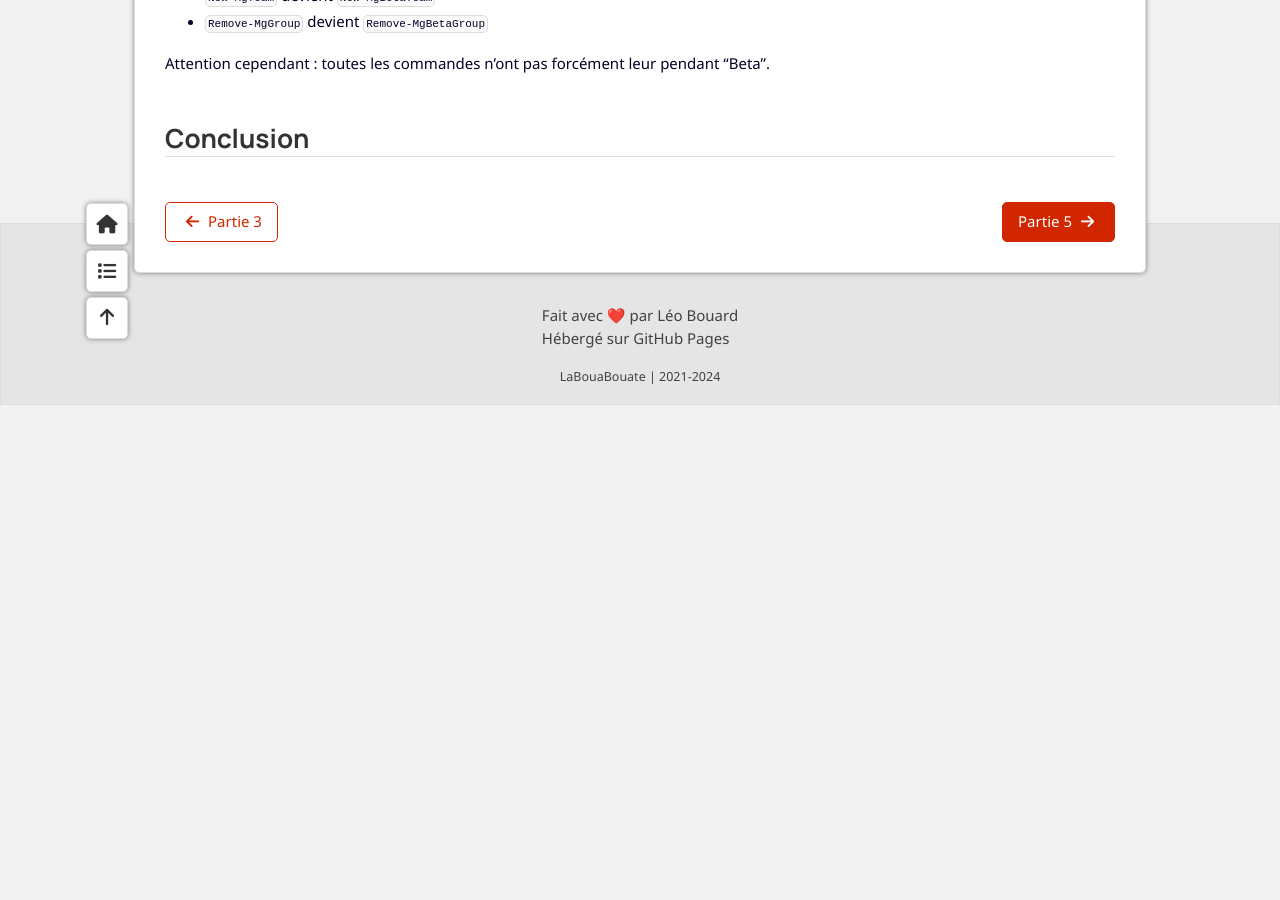
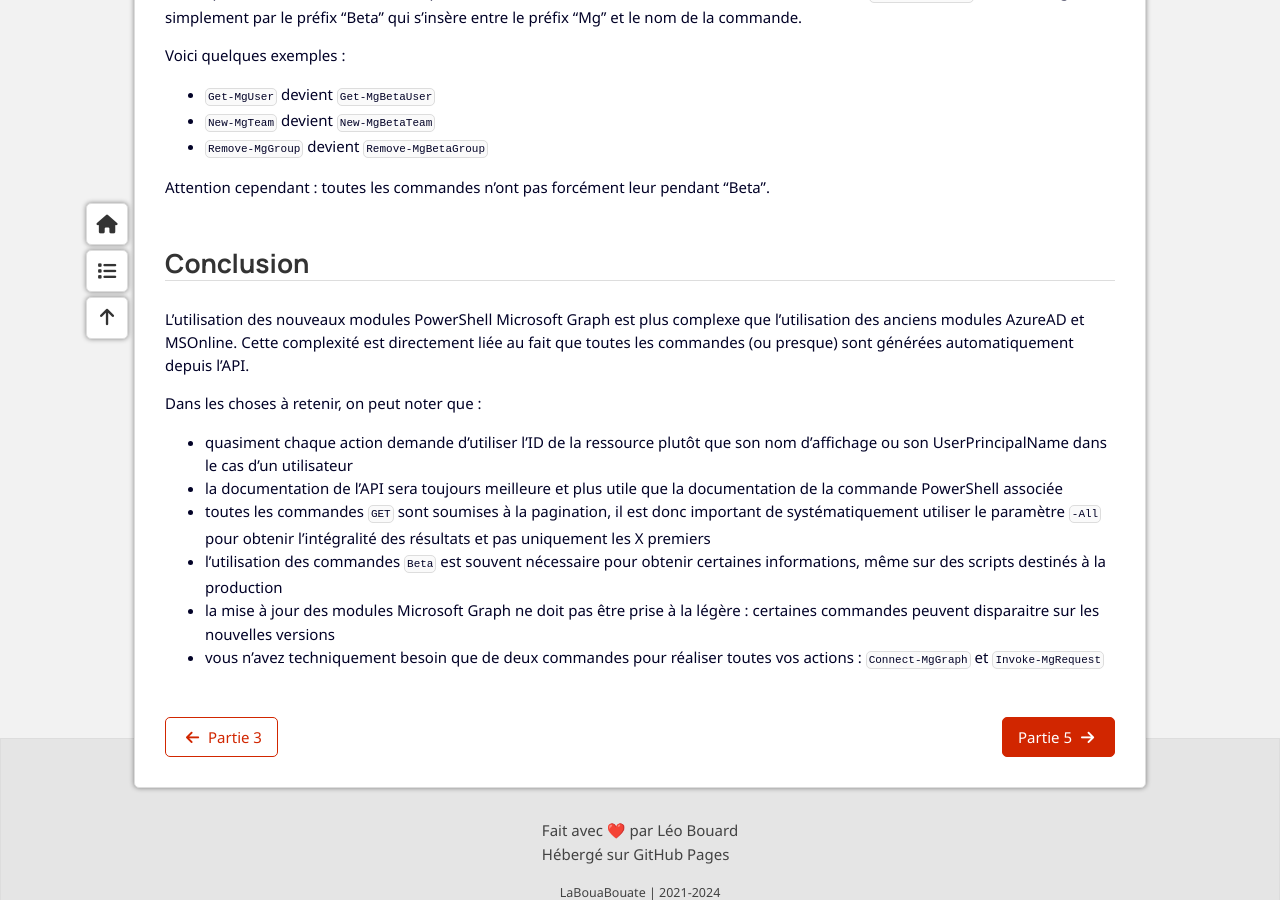
Before and after one commit to leobouard/leobouard.github.io, a Jekyll site: the page built from _posts/2023-09-17-cours-msgraph-004.md, in a window 1280 px wide and 900 px high, scrolled down 5961 px. Built offline with Jekyll 4.4.1, drawn with Linux system fonts in a browser that asks for light colours; nearby versions of some CDN libraries; some web fonts are replaced; before the commit the page ends 6366 px from its top, so only the background shows below that; some of the changed text lies outside the part shown.

Commit message:
Ajout des conclusions + nouveau contenu

````diff
--- a/_posts/2023-09-17-cours-msgraph-004.md
+++ b/_posts/2023-09-17-cours-msgraph-004.md
@@ -158,7 +158,13 @@ Si vous êtes encore tombé dans le piège, c'est que vous n'avez pas encore ass
 Connect-MgGraph -Scopes Group.ReadWrite.All
 ```
 
-En rappelant la commande précédente vous devriez alors pouvoir créer votre groupe.
+Vous pouvez consulter la liste des étendues autorisées ainsi que toutes les informations de connexion de votre session en cours avec la commande suivante :
+
+```powershell
+Get-MgContext
+```
+
+En rappelant la commande précédente `New-MgGroup` vous devriez alors pouvoir créer votre groupe.
 
 ### Ajouter un membre
 
@@ -233,3 +239,14 @@ Voici quelques exemples :
 Attention cependant : toutes les commandes n'ont pas forcément leur pendant "Beta".
 
 ## Conclusion
+
+L'utilisation des nouveaux modules PowerShell Microsoft Graph est plus complexe que l'utilisation des anciens modules AzureAD et MSOnline. Cette complexité est directement liée au fait que toutes les commandes (ou presque) sont générées automatiquement depuis l'API.
+
+Dans les choses à retenir, on peut noter que :
+
+- quasiment chaque action demande d'utiliser l'ID de la ressource plutôt que son nom d'affichage ou son UserPrincipalName dans le cas d'un utilisateur
+- la documentation de l'API sera toujours meilleure et plus utile que la documentation de la commande PowerShell associée
+- toutes les commandes `GET` sont soumises à la pagination, il est donc important de systématiquement utiliser le paramètre `-All` pour obtenir l'intégralité des résultats et pas uniquement les X premiers
+- l'utilisation des commandes `Beta` est souvent nécessaire pour obtenir certaines informations, même sur des scripts destinés à la production
+- la mise à jour des modules Microsoft Graph ne doit pas être prise à la légère : certaines commandes peuvent disparaitre sur les nouvelles versions
+- vous n'avez techniquement besoin que de deux commandes pour réaliser toutes vos actions : `Connect-MgGraph` et `Invoke-MgRequest`
````
Also changed, not shown: _posts/2023-09-17-cours-msgraph-003.md (+4 -0 lines), _posts/2023-09-17-cours-msgraph-005.md (+14 -3 lines).
